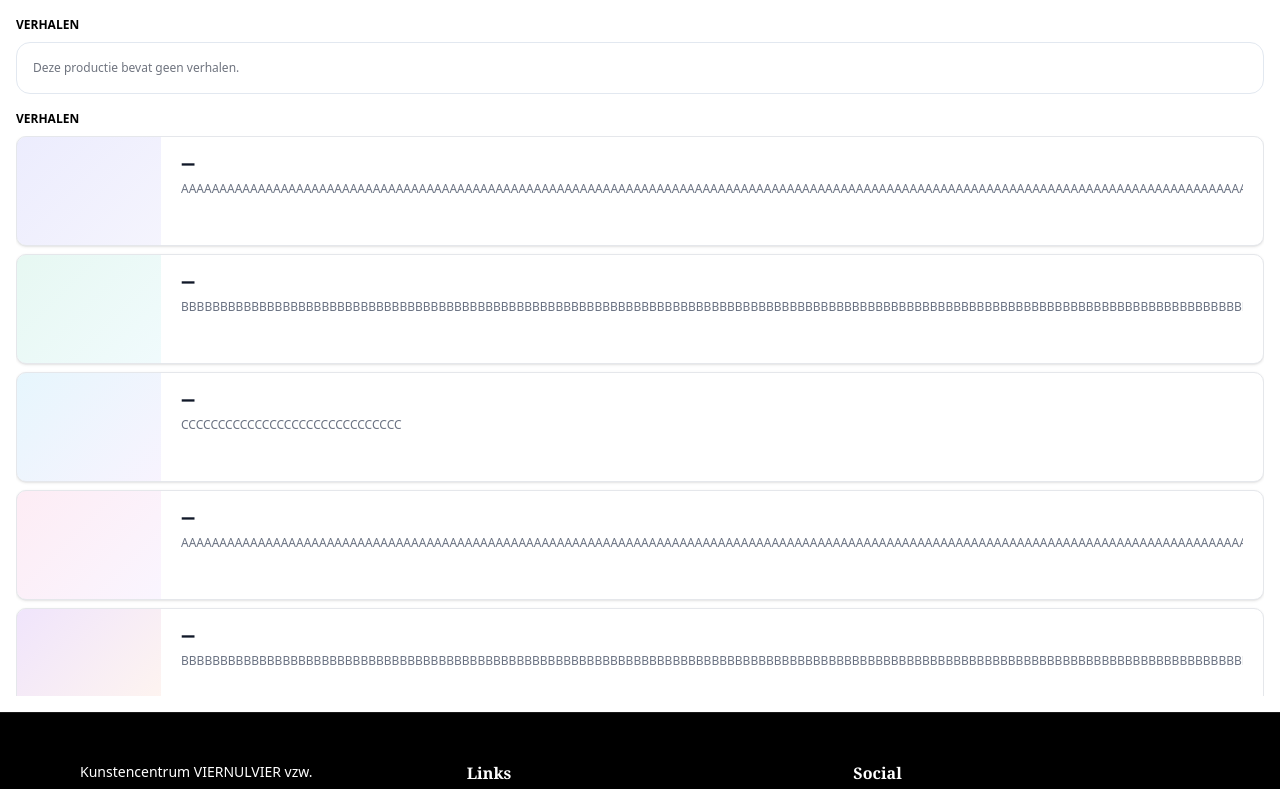
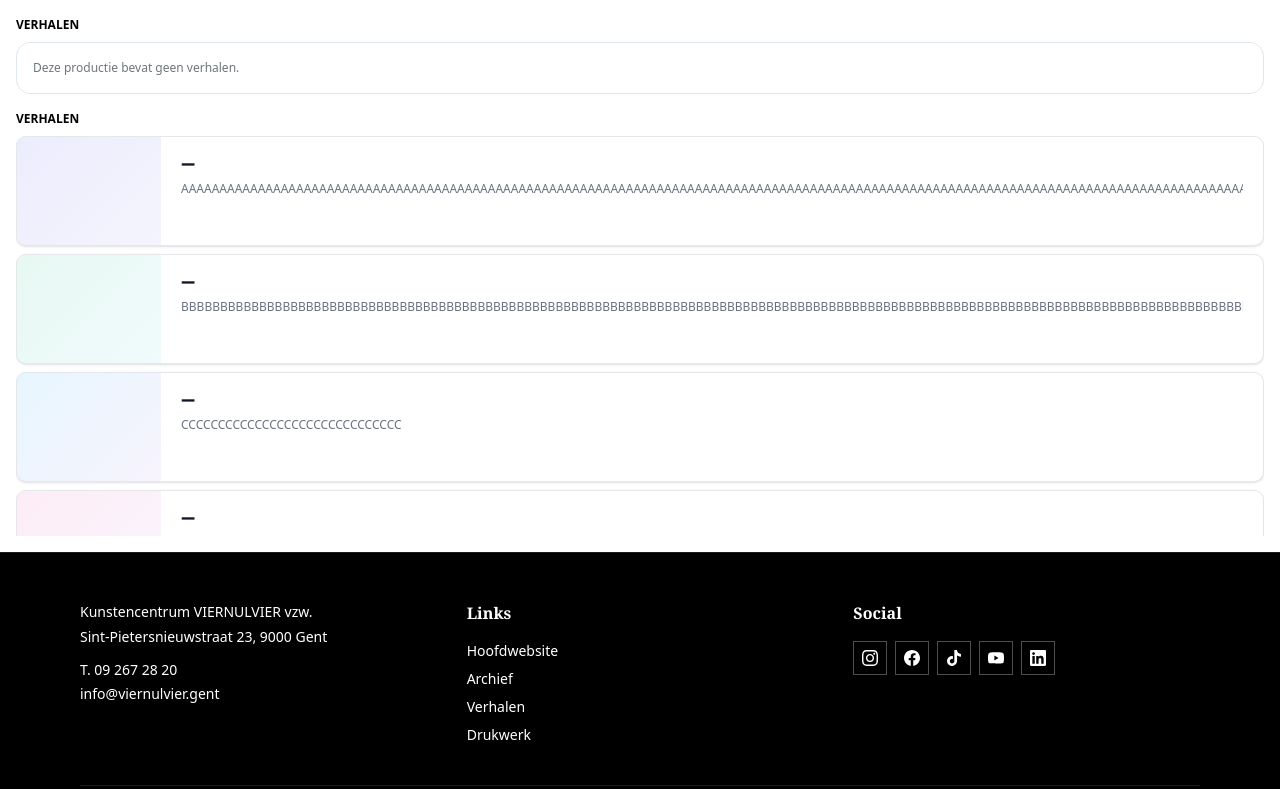
Before and after one commit to SELab-2/viernulvier-4, a Nuxt app in the folder frontend/: page /TempShowcase in a window 1280 px wide. Shown: the part 500-1289 px from the top of the page. Built offline with nearby package versions, Linux system fonts and the light colour scheme.

Commit message:
updated documentation

```diff
--- a/frontend/app/components/production/EventTable.vue
+++ b/frontend/app/components/production/EventTable.vue
@@ -2,7 +2,7 @@
 /**
  * A reusable event table component, displays events belonging to a specific production in a table, includes:
  *  - Time, location, price displayed per event
- *  - Sorting of events
+ *  - Sorting of events (oldest first)
  *  - Scrollable when there are more than 3 events
  *
  * Usage:
--- a/frontend/app/components/production/storyListView.vue
+++ b/frontend/app/components/production/storyListView.vue
@@ -2,7 +2,7 @@
 /**
  * A reusable story list component, displays stories belonging to a specific production, includes:
  *  - Title, date and description displayed per story
- *  - Sorting of stories
+ *  - Sorting of stories (oldest first)
  *  - Scrollable when there are more than 3 stories
  *
  * Usage:
@@ -10,10 +10,10 @@
  *    :stories="stories"
  * />
  *
- * Example stories: (There are 2 ways to create a date)
- * const stories: StoryItem[] = [
- *    { id: '1', title: 'Rehearsal day 1', date: new Date(2026, 2, 10), description: 'First rehearsal of the season.', image: '/img/story1.jpg' },
- *    { id: '2', title: 'Opening night', date: new Date('2026-03-29T19:30:00'), description: 'A sold-out opening night.', image: null }
+ * Example stories:
+ * const stories: BlogView[] = [
+ *    { id: 1, titel: 'Rehearsal day 1', description: 'First rehearsal of the season.', created_at: '2026-03-10T00:00:00Z', updated_at: '2026-03-10T00:00:00Z' },
+ *    { id: 2, titel: 'Opening night', description: 'A sold-out opening night.', created_at: '2026-03-29T19:30:00Z', updated_at: '2026-03-29T19:30:00Z' }
  * ]
  */
 
@@ -43,7 +43,7 @@ const sortedStories = computed(() => // function to sort the stories, oldest fir
         v-if="stories.length"
         class="flex flex-col gap-2"
     >
-      <div v-if="stories.length" class="overflow-y-auto max-h-[35rem]">
+      <div v-if="stories.length" class="overflow-y-auto max-h-[25rem]">
         <div class="flex flex-col gap-2">
           <BlogsStoryListItem
               v-for="story in sortedStories"
```
